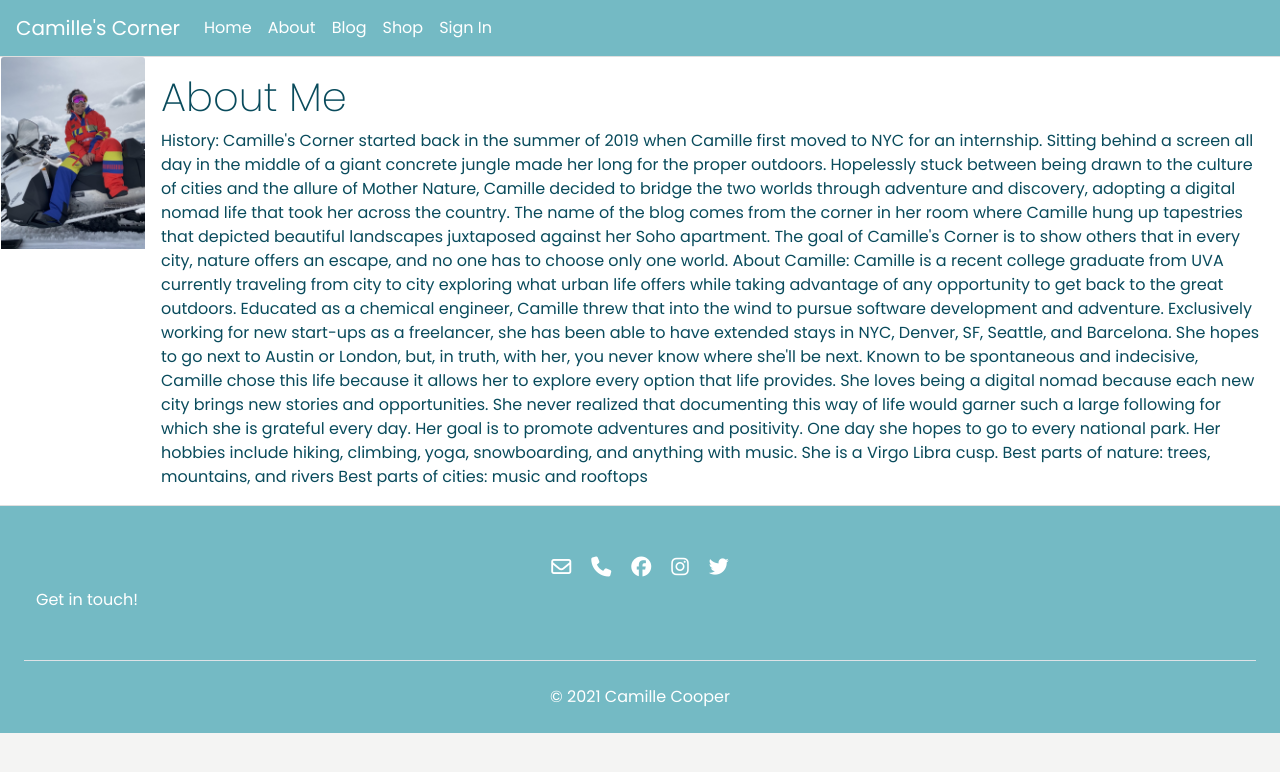
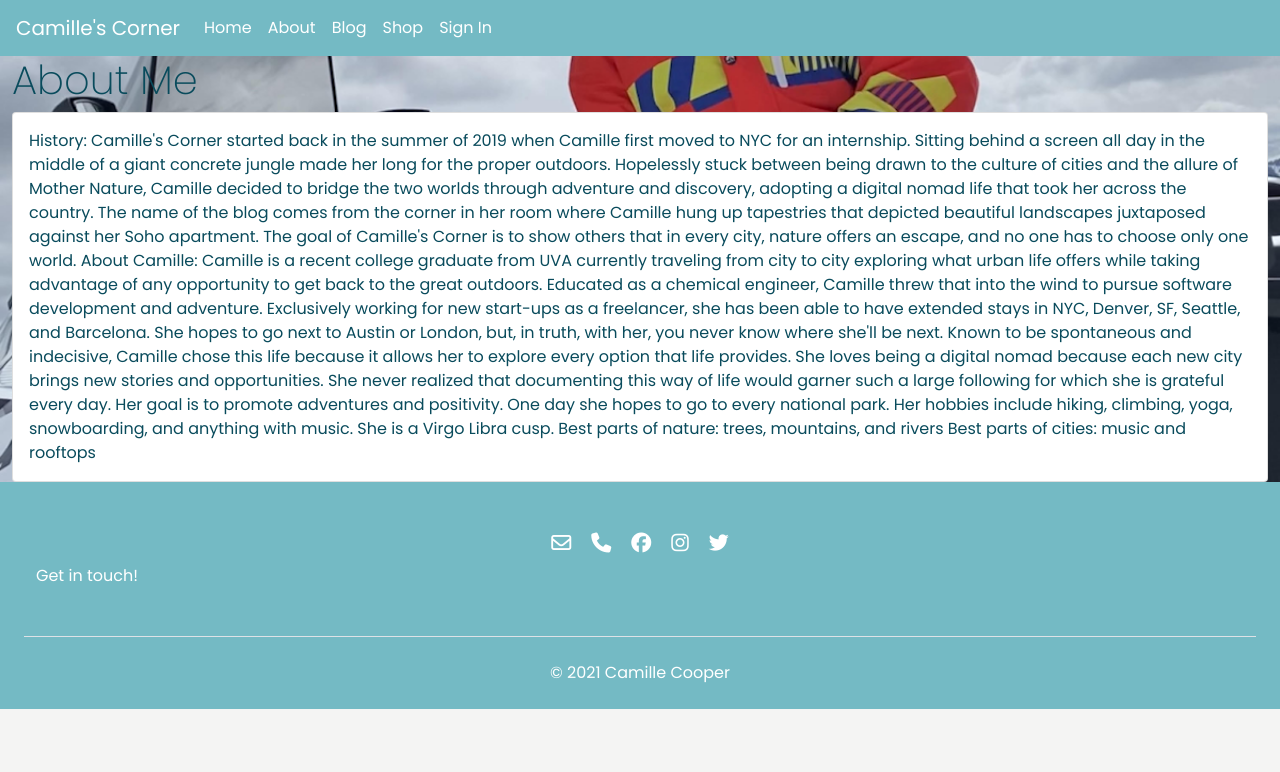
Before and after one commit to thekkathy/Personal-Blog, a React (Create React App) app in the folder client/: page /about in a window 1280 px wide. Shown: the top 772 px of the page. Built offline with nearby package versions, Linux system fonts and the light colour scheme; the HTML template or start-up script is replaced by a standard one.

Commit message:
pushing camille.png

```diff
--- a/client/src/components/About.js
+++ b/client/src/components/About.js
@@ -7,13 +7,15 @@ import "../styles/about.css";
 const About = () => {
 
     return (
-            <div className="row">
+            <div className="container-fluid bg">
+                <h1 className="">
+                    About Me
+                </h1>
+                <div className="row">
+
+                <div className="col">
                 <div className="card about-card">
-                    <img src={camille} className="card-img-top"/>
                     <div className="card-body">
-                        <h1 className="card-title">
-                        About Me
-                        </h1>
                         <div className="card-text">
                             History:
 
@@ -36,6 +38,9 @@ const About = () => {
 
                 </div>
             </div>
+
+                </div>
+            </div>
     )
 }
 
--- a/client/src/components/Card.js
+++ b/client/src/components/Card.js
@@ -1,4 +1,4 @@
-import React, { Fragment, useEffect } from 'react';
+import React, { Fragment } from 'react';
 import '../styles/base.css';
 
 //outerCardClassName = for any extra bootstrap or css classes you want to add to the outer blue card
--- a/client/src/styles/about.css
+++ b/client/src/styles/about.css
@@ -1,6 +1,18 @@
+.bg{
+  background-image: url(../images/camille.png);
+  /* position:absolute; */
+  top:0;
+  left:0;
+  right:0;
+  bottom:0;
+  background-size:cover;
+  background-position: center;
+}
+
 .about-card {
-    flex-direction: row;
-  }
+  flex-direction: row;
+}
+
 .about-card img {
-width: 40%;
+  width: 100%;
 }
```
